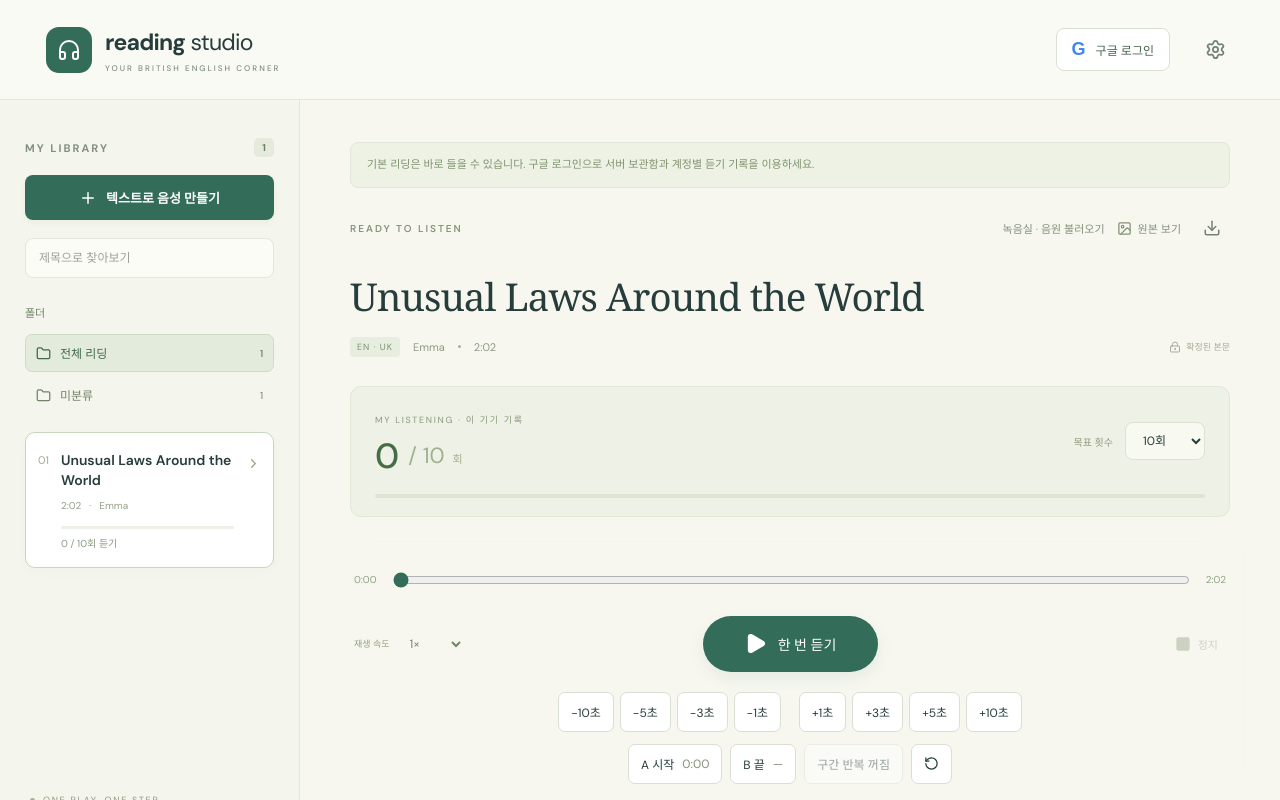
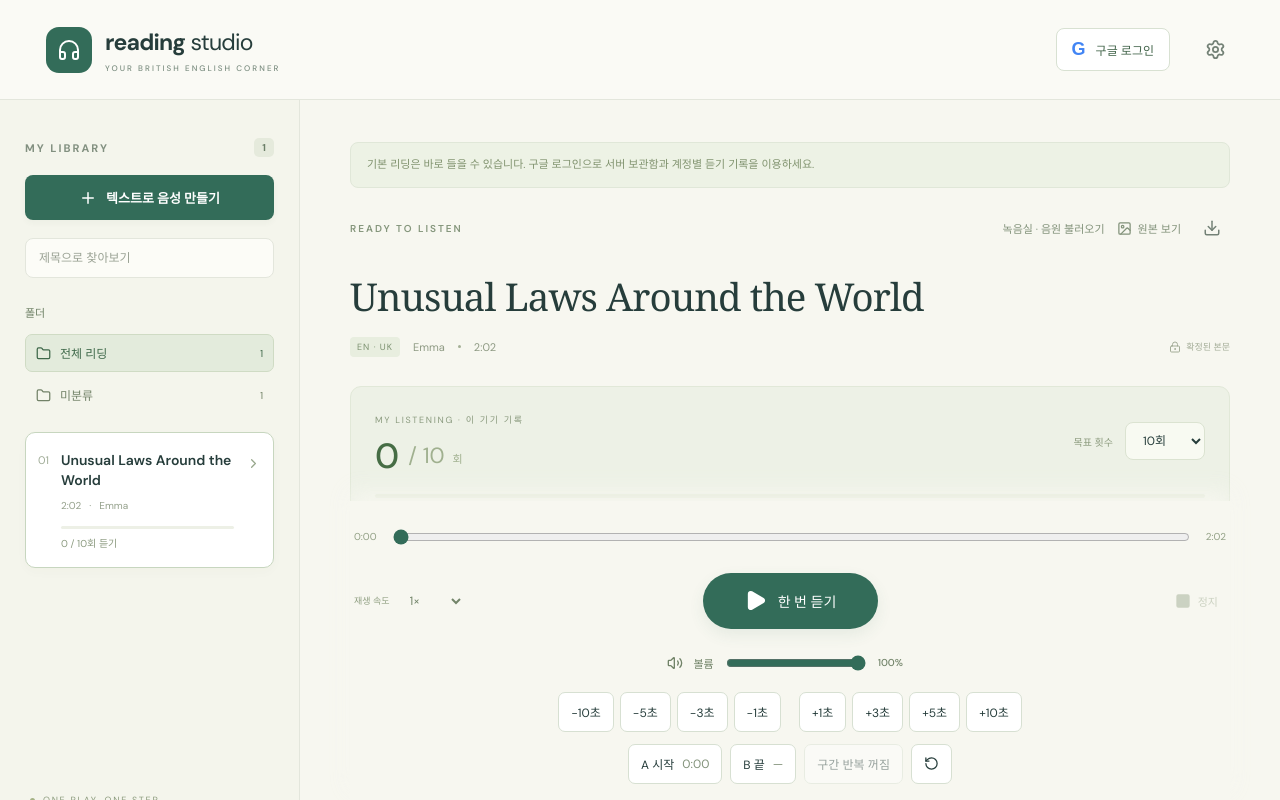
Before and after one commit to Hunjeh404/english, a React (Vite) app: page / in a window 1280 px wide. Shown: the top 800 px of the page. Built offline with nearby package versions, Linux system fonts and the light colour scheme.

Commit message:
Resume playback with Space, add volume shortcuts and require actual listening time

```diff
--- a/app/reading-studio.tsx
+++ b/app/reading-studio.tsx
@@ -11,7 +11,7 @@ import RecordingStudio from './recording-studio';
 import AudioUpload from './audio-upload';
 import LibraryFolders from './library-folders';
 import {filterReadings,sortReadings,sortFolders,READING_SORTS,isReadingSort,type ReadingSort} from '../lib/library';
-import {activeLoop,repeatTarget,seekTime,isArrowSeekStep,arrowSeekDelta,type PlaybackLoop} from '../lib/playback';
+import {activeLoop,repeatTarget,seekTime,isArrowSeekStep,arrowSeekDelta,arrowVolumeDelta,clampVolume,ListeningClock,type PlaybackLoop} from '../lib/playback';
 import type {Session} from '@supabase/supabase-js';
 
 type Photo={file:File;url:string};
@@ -36,6 +36,7 @@ export default function ReadingStudio(){
  const audio=useRef<HTMLAudioElement|null>(null),worker=useRef<Worker|null>(null),playId=useRef<string|null>(null),sampleUrl=useRef<string|null>(null),reader=useRef<HTMLDivElement|null>(null),playerPanel=useRef<HTMLDivElement|null>(null),busyRef=useRef(false),photosRef=useRef<Photo[]>([]);
  const [loop,setLoop]=useState<PlaybackLoop>({start:0,end:null,enabled:false});
  const loopRef=useRef<PlaybackLoop>(loop),readingAudio=useRef<HTMLAudioElement|null>(null),cue=useRef(0),loopFrame=useRef(0);
+ const [volume,setVolume]=useState(1);const volumeRef=useRef(1);
  const canUpload=!!account?.canUpload;
  const active=items.find(p=>p.id===selected),locked=!!generated||busy==='tts'||busy==='save';
  function guestProgress(){try{let g=JSON.parse(localStorage.getItem('english-guest-progress')||'{}') as {goal?:number;completed?:number;goalVersion?:number};if(g.goalVersion!==2){g={...g,goal:10,goalVersion:2};localStorage.setItem('english-guest-progress',JSON.stringify(g));}return g;}catch{return {goal:10,goalVersion:2};}}
@@ -61,6 +62,7 @@ export default function ReadingStudio(){
   setKey(sessionStorage.getItem('english-gemini')||'');
   try{const saved=localStorage.getItem('english-list-sort');if(isReadingSort(saved)){setSortOrder(saved);setSortDraft(saved);}}catch{}
   try{const seconds=Number(localStorage.getItem('english-arrow-seconds'));if(isArrowSeekStep(seconds)){setArrowStep(seconds);setArrowDraft(String(seconds));}}catch{}
+  try{const stored=localStorage.getItem('english-playback-volume');if(stored!==null&&Number.isFinite(Number(stored))){const value=clampVolume(Number(stored));volumeRef.current=value;setVolume(value);}}catch{}
   const draft=localStorage.getItem('english-draft');if(draft){try{const d=JSON.parse(draft);setTitle(d.title||'');setBody(d.body||'');setVoice(d.voice||'bf_emma');}catch{}}
   let live=true,lastToken:string|null|undefined;let chain=Promise.resolve();
   const synchronize=async(session:Session|null)=>{
@@ -97,7 +99,7 @@ export default function ReadingStudio(){
   const w=worker.current;
   w.onmessage=(e)=>{const d=e.data;if(d.type==='progress'){setStatus(d.message);setProgress(d.percent);}else if(d.type==='error'){busyRef.current=false;setBusy('');setError(`음성 생성에 실패했습니다. ${d.message}`);}else if(d.type==='done'){
     busyRef.current=false;setBusy('');const blob=new Blob([d.wav],{type:'audio/wav'});
-    if(sample){audio.current?.pause();if(sampleUrl.current)URL.revokeObjectURL(sampleUrl.current);sampleUrl.current=URL.createObjectURL(blob);const a=new Audio(sampleUrl.current);audio.current=a;a.onended=()=>{setNotice('미리듣기가 끝났습니다.');};void a.play().catch(()=>setNotice('미리듣기 준비 완료. 아래 버튼으로 들어보세요.'));setNotice('선택한 영국 음성 미리듣기');}
+    if(sample){audio.current?.pause();if(sampleUrl.current)URL.revokeObjectURL(sampleUrl.current);sampleUrl.current=URL.createObjectURL(blob);const a=new Audio(sampleUrl.current);a.volume=volumeRef.current;audio.current=a;a.onended=()=>{setNotice('미리듣기가 끝났습니다.');};void a.play().catch(()=>setNotice('미리듣기 준비 완료. 아래 버튼으로 들어보세요.'));setNotice('선택한 영국 음성 미리듣기');}
     else{const g={blob,duration:d.duration,id:uuid()};setGenerated(g);if(accountRef.current?.canUpload)void save(g);else setNotice('음성을 만들었습니다. 파일을 내려받아 사용하세요. 서버 업로드는 허용된 두 계정만 가능합니다.');}
   }};
   w.onerror=()=>{busyRef.current=false;setBusy('');setError('음성 엔진을 불러오지 못했습니다. 인터넷 연결을 확인한 뒤 다시 시도해 주세요.');w.terminate();worker.current=null;};
@@ -118,18 +120,23 @@ export default function ReadingStudio(){
   else setError('B 지점은 A 지점보다 뒤에 지정해 주세요.');
  }
  function toggleLoop(){const range=loopRef.current;if(range.end===null)return;const next={...range,enabled:!range.enabled};updateLoop(next);if(next.enabled)moveTo(next.start);}
- function bellAudio(){return new Audio(URL.createObjectURL(new Blob([pcmToWav([chime()])],{type:'audio/wav'})));}
+ function changeVolume(value:number){const next=clampVolume(value);volumeRef.current=next;setVolume(next);if(audio.current)audio.current.volume=next;if(readingAudio.current)readingAudio.current.volume=next;try{localStorage.setItem('english-playback-volume',String(next));}catch{}}
+ function bellAudio(){const a=new Audio(URL.createObjectURL(new Blob([pcmToWav([chime()])],{type:'audio/wav'})));a.volume=volumeRef.current;return a;}
  async function togglePlay(){if(!active)return;setError('');
   if(playing){audio.current?.pause();setPlaying(false);setPaused(true);return;}
-  if(paused&&audio.current){await audio.current.play().then(()=>setPlaying(true)).catch(()=>setError('재생하지 못했습니다. 다시 시도해 주세요.'));setPaused(false);return;}
-  const startAt=seekTime(cue.current,active.duration,loopRef.current);stop();cue.current=startAt;const id=active.id;const a=new Audio(mediaUrl(active));a.loop=false;a.preload='auto';a.playbackRate=speed;readingAudio.current=a;audio.current=a;const sessionId=uuid();playId.current=sessionId;setElapsed(startAt);reader.current?.scrollTo({top:0});let practiced=activeLoop(loopRef.current);
+  if(paused&&audio.current){await audio.current.play().then(()=>{setPlaying(true);setPaused(false);}).catch(()=>setError('재생하지 못했습니다. 다시 시도해 주세요.'));return;}
+  const startAt=seekTime(cue.current,active.duration,loopRef.current);stop();cue.current=startAt;const id=active.id;const a=new Audio(mediaUrl(active));a.loop=false;a.preload='auto';a.playbackRate=speed;a.volume=volumeRef.current;readingAudio.current=a;audio.current=a;const sessionId=uuid();playId.current=sessionId;setElapsed(startAt);reader.current?.scrollTo({top:0});let practiced=activeLoop(loopRef.current);const listened=new ListeningClock();
   a.onloadedmetadata=()=>{if(playId.current===sessionId)a.currentTime=cue.current;};
   const checkLoop=()=>{const range=loopRef.current;if(activeLoop(range))practiced=true;const target=repeatTarget(a.currentTime,range);if(target!==null)a.currentTime=target;};
   a.onplay=()=>{if(playId.current!==sessionId)return;cancelAnimationFrame(loopFrame.current);const tick=()=>{if(playId.current!==sessionId||a.paused)return;checkLoop();loopFrame.current=requestAnimationFrame(tick);};loopFrame.current=requestAnimationFrame(tick);};
-  a.onpause=()=>{if(playId.current===sessionId)cancelAnimationFrame(loopFrame.current);};
+  const pauseClock=()=>{if(playId.current===sessionId)listened.pause(performance.now());};
+  a.onplaying=()=>{if(playId.current===sessionId){listened.start(performance.now());setPlaying(true);setPaused(false);}};
+  a.onwaiting=pauseClock;a.onseeking=pauseClock;
+  a.onseeked=()=>{if(playId.current===sessionId&&!a.paused&&!a.ended&&a.readyState>=3)listened.start(performance.now());};
+  a.onpause=()=>{if(playId.current===sessionId){pauseClock();cancelAnimationFrame(loopFrame.current);if(!a.ended){setPlaying(false);setPaused(true);}}};
   a.ontimeupdate=()=>{if(playId.current!==sessionId)return;checkLoop();cue.current=a.currentTime;setElapsed(a.currentTime);};a.onerror=()=>{if(playId.current!==sessionId)return;setError('음성을 불러오지 못했습니다. 연결을 확인하고 다시 재생해 주세요.');stop();};
-  a.onended=async()=>{if(playId.current!==sessionId)return;const range=loopRef.current;if(activeLoop(range)){practiced=true;a.currentTime=range.start;void a.play().catch(()=>{setError('구간을 다시 재생하지 못했습니다.');stop();});return;}
-   if(active.voice==='uploaded'){const end=bellAudio();audio.current=end;end.onended=()=>URL.revokeObjectURL(end.src);try{await end.play();}catch{}}const completedId=sessionId;playId.current=null;readingAudio.current=null;cue.current=0;setPlaying(false);setPaused(false);setElapsed(0);if(!completedId||practiced)return;
+  a.onended=async()=>{if(playId.current!==sessionId)return;pauseClock();const finishedAt=performance.now(),duration=Number.isFinite(a.duration)&&a.duration>0?a.duration:active.duration,qualifies=listened.qualifies(duration,finishedAt);const range=loopRef.current;if(activeLoop(range)){practiced=true;a.currentTime=range.start;void a.play().catch(()=>{setError('구간을 다시 재생하지 못했습니다.');stop();});return;}
+   if(active.voice==='uploaded'){const end=bellAudio();audio.current=end;end.onended=()=>URL.revokeObjectURL(end.src);try{await end.play();}catch{}}const completedId=sessionId;playId.current=null;readingAudio.current=null;cue.current=0;setPlaying(false);setPaused(false);setElapsed(0);if(!completedId||practiced)return;if(!qualifies){setNotice('실제 재생 시간이 음원 길이보다 짧아 듣기 횟수에 포함하지 않았습니다.');return;}
    if(!accountRef.current){const g=guestProgress();localStorage.setItem('english-guest-progress',JSON.stringify({...g,completed:(g.completed||0)+1}));await refresh();setNotice('한 번 듣기를 마쳤습니다. 비로그인 기록은 이 기기에 저장됩니다.');return;}const entry={id,playId:completedId,userId:accountRef.current.id};let queue=[];try{queue=JSON.parse(localStorage.getItem('english-completions')||'[]');}catch{}localStorage.setItem('english-completions',JSON.stringify([...queue,entry]));
    setNotice('한 번 듣기를 마쳤습니다. 다음 듣기는 재생 버튼을 눌러 주세요.');try{await flush();await refresh();const remaining=JSON.parse(localStorage.getItem('english-completions')||'[]');if(remaining.some((p:{playId:string})=>p.playId===completedId))setNotice('듣기 기록을 임시 보관했습니다. 연결되면 서버에 반영합니다.');}catch{setNotice('듣기 기록을 임시 보관했습니다. 연결되면 서버에 반영합니다.');}
   };
@@ -142,12 +149,12 @@ export default function ReadingStudio(){
  async function remove(){if(!active||deleteTitle!==active.title)return;setBusy('save');try{stop();await api(`/api/passages/${active.id}`,{method:'DELETE'});setDeleting(false);setDeleteTitle('');await refresh();setNotice('리딩과 원본 사진, 음성을 삭제했습니다.');}catch(e){setError((e as Error).message);}finally{setBusy('');}}
  useEffect(()=>{
   const onPlaybackKey=(event:KeyboardEvent)=>{
-   const isSpace=event.code==='Space',delta=arrowSeekDelta(event.code,arrowStep);
-   if((!isSpace&&!delta)||(isSpace&&event.repeat)||event.ctrlKey||event.altKey||event.metaKey||(!isSpace&&event.shiftKey)||view!=='library'||recordingOpen||!active)return;
+   const isSpace=event.code==='Space',delta=arrowSeekDelta(event.code,arrowStep),volumeDelta=arrowVolumeDelta(event.code);
+   if((!isSpace&&!delta&&!volumeDelta)||(isSpace&&event.repeat)||event.ctrlKey||event.altKey||event.metaKey||(!isSpace&&event.shiftKey)||view!=='library'||recordingOpen||!active)return;
    const target=event.target as HTMLElement|null;
-   const timeline=target instanceof HTMLInputElement&&target.type==='range'&&target.getAttribute('aria-label')==='음성 재생 위치';
-   if((!timeline&&target?.closest('input,textarea,select,[contenteditable="true"],[role="textbox"]'))||target?.closest('[role="dialog"]')||document.querySelector('[role="dialog"]'))return;
-   event.preventDefault();if(delta)moveTo(currentTime()+delta);else if(playing)stop();else void togglePlay();
+   const playerSlider=target instanceof HTMLInputElement&&target.type==='range'&&['음성 재생 위치','재생 볼륨'].includes(target.getAttribute('aria-label')||'');
+   if((!playerSlider&&target?.closest('input,textarea,select,[contenteditable="true"],[role="textbox"]'))||target?.closest('[role="dialog"]')||document.querySelector('[role="dialog"]'))return;
+   event.preventDefault();if(delta)moveTo(currentTime()+delta);else if(volumeDelta)changeVolume(volumeRef.current+volumeDelta);else void togglePlay();
   };
   window.addEventListener('keydown',onPlaybackKey);return()=>window.removeEventListener('keydown',onPlaybackKey);
  },[view,active?.id,playing,paused,speed,recordingOpen,arrowStep]);
@@ -171,6 +178,7 @@ export default function ReadingStudio(){
     <div className="listening-summary"><div><span className="summary-label">{account?'MY LISTENING · 계정 기록':'MY LISTENING · 이 기기 기록'}</span><div className="big-count">{active.completed}<span>/ {active.goal}<small>회</small></span>{active.completed>=active.goal&&<span className="done-pill"><Check size={13}/>목표 달성</span>}</div></div><div className="summary-right"><label htmlFor="listen-goal">목표 횟수</label><select id="listen-goal" value={active.goal} onChange={e=>changeGoal(Number(e.target.value))}>{Array.from(new Set([1,3,5,7,10,15,20,30,50,100,active.goal])).sort((a,b)=>a-b).map(n=><option key={n} value={n}>{n}회</option>)}</select></div><div className="summary-track"><span style={{width:`${Math.min(100,active.completed/active.goal*100)}%`}}/></div></div>
     {(active.body||originals)&&<><div className="reading-toolbar"><span>{originals?'ORIGINAL PAGES':'THE PASSAGE'}</span><div><button aria-label="본문 글자 작게" onClick={()=>setFontSize(s=>Math.max(16,s-2))}>A−</button><button aria-label="본문 글자 크게" onClick={()=>setFontSize(s=>Math.min(34,s+2))}>A+</button></div></div><div ref={reader} className="passage-paper" style={{fontSize}}>{originals?<div className="original-pages">{(JSON.parse(active.images) as string[]).length?(JSON.parse(active.images) as string[]).map((_,i)=><a key={i} href={mediaUrl(active,'image',i)} target="_blank" rel="noreferrer"><img src={mediaUrl(active,'image',i)} alt={`원본 교재 ${i+1}쪽`}/></a>):<p className="no-images">이 리딩은 텍스트로 추가되어 원본 사진이 없습니다.</p>}</div>:active.body.split(/\n\s*\n/).map((p,i)=><p key={i} lang="en-GB">{p}</p>)}</div></>}
     <div className="player" ref={playerPanel}><div className="player-line"><span>{formatTime(elapsed)}</span><input className="audio-seek" aria-label="음성 재생 위치" aria-valuetext={formatTime(elapsed)} type="range" min="0" max={active.duration} step="0.05" value={Math.min(elapsed,active.duration)} disabled={recordingOpen} onChange={e=>moveTo(Number(e.target.value))}/><span>{formatTime(active.duration)}</span></div><div className="player-controls"><div className="speed-control"><label htmlFor="speed">재생 속도</label><select id="speed" value={speed} onChange={e=>{setSpeed(Number(e.target.value));if(readingAudio.current)readingAudio.current.playbackRate=Number(e.target.value);}}>{[.75,.85,1,1.1,1.25,1.5].map(n=><option key={n} value={n}>{n}×</option>)}</select></div><button className="play-button" disabled={recordingOpen} onClick={togglePlay}>{playing?<Pause size={23} fill="currentColor"/>:<Play size={23} fill="currentColor"/>}{playing?'일시정지':paused?'이어서 듣기':loop.enabled?'구간 듣기':'한 번 듣기'}</button><button className="stop-button" disabled={!playing&&!paused&&!elapsed} onClick={stop}><Square size={16} fill="currentColor"/>정지</button></div>
+     <label className="playback-volume"><Volume2 size={16}/><span>볼륨</span><input type="range" aria-label="재생 볼륨" min="0" max="100" step="5" value={Math.round(volume*100)} onChange={e=>changeVolume(Number(e.target.value)/100)}/><strong>{Math.round(volume*100)}%</strong></label>
      <div className="seek-buttons" role="group" aria-label="재생 시간 이동"><div>{[10,5,3,1].map(n=><button key={n} aria-label={`${n}초 뒤로`} disabled={recordingOpen} onClick={()=>moveTo(currentTime()-n)}>−{n}초</button>)}</div><div>{[1,3,5,10].map(n=><button key={n} aria-label={`${n}초 앞으로`} disabled={recordingOpen} onClick={()=>moveTo(currentTime()+n)}>+{n}초</button>)}</div></div>
      <div className="loop-controls" role="group" aria-label="구간 반복"><button disabled={recordingOpen} onClick={()=>setLoopPoint('a')}>A 시작 <span>{formatTime(loop.start)}</span></button><button disabled={recordingOpen} onClick={()=>setLoopPoint('b')}>B 끝 <span>{loop.end===null?'—':formatTime(loop.end)}</span></button><button className={loop.enabled?'enabled':''} aria-pressed={loop.enabled} disabled={loop.end===null||recordingOpen} onClick={toggleLoop}>구간 반복 {loop.enabled?'켜짐':'꺼짐'}</button><button aria-label="반복 구간 초기화" disabled={recordingOpen} onClick={()=>updateLoop({start:0,end:null,enabled:false})}><RotateCcw size={15}/></button></div>
     </div>
--- a/app/recording-studio.tsx
+++ b/app/recording-studio.tsx
@@ -2,6 +2,7 @@
 import {useEffect,useRef,useState,type ChangeEvent} from 'react';
 import {Mic,Square,Download,Upload,LoaderCircle,Headphones,X} from 'lucide-react';
 import {formatTime,uuid} from '../lib/reading-core';
+import {arrowVolumeDelta} from '../lib/playback';
 import {cloudApi} from '../lib/cloud-store';
 import {exportMedia,makeCover,releaseEncoder} from '../lib/media-export';
 type Props={folderId?:string|null;title:string;body:string;audioUrl:string;images:string[];canUpload:boolean;onSaved:(id:string)=>Promise<void>;onClose:()=>void};
@@ -19,7 +20,8 @@ export default function RecordingStudio(props:Props){
  useEffect(()=>{live.current=true;void listDevices();const changed=()=>void listDevices();navigator.mediaDevices?.addEventListener('devicechange',changed);return()=>{live.current=false;navigator.mediaDevices?.removeEventListener('devicechange',changed);const g=graph.current;if(g){g.recorder.onstop=null;if(g.recorder.state!=='inactive')g.recorder.stop();clearInterval(g.timer);g.mic.getTracks().forEach(t=>t.stop());void g.context.close();}graph.current?.backing.pause();player.current?.pause();[takeRef.current?.url,localRef.current?.url,downloadRef.current?.url].forEach(u=>{if(u)URL.revokeObjectURL(u);});releaseEncoder();};},[]);
  useEffect(()=>{takeRef.current=take;},[take]);useEffect(()=>{localRef.current=local;},[local]);useEffect(()=>{downloadRef.current=download;},[download]);
  useEffect(()=>{if(player.current)player.current.volume=Math.min(1,music/100);const g=graph.current;if(g){g.voice.gain.setTargetAtTime(voice/100,g.context.currentTime,.02);g.music.gain.setTargetAtTime(music/100,g.context.currentTime,.02);}},[voice,music]);
- useEffect(()=>{const key=(e:KeyboardEvent)=>{if(e.code!=='Space'||e.repeat||e.ctrlKey||e.metaKey||e.altKey||(e.target as HTMLElement)?.closest('input,textarea,select,button,[contenteditable="true"],[role="dialog"]'))return;e.preventDefault();if(!player.current||recording||preparing)return;if(player.current.paused)void player.current.play().catch(()=>setError('재생할 수 없는 음원입니다.'));else{player.current.pause();player.current.currentTime=0;}};window.addEventListener('keydown',key);return()=>window.removeEventListener('keydown',key);},[recording,preparing]);
+ useEffect(()=>{const key=(e:KeyboardEvent)=>{const volumeDelta=arrowVolumeDelta(e.code);if((e.code!=='Space'&&!volumeDelta)||(e.code==='Space'&&e.repeat)||e.ctrlKey||e.metaKey||e.altKey||e.shiftKey||(e.target as HTMLElement)?.closest('input,textarea,select,[contenteditable="true"],[role="dialog"]')||document.querySelector('[role="dialog"]'))return;if(e.code==='Space'&&(e.target as HTMLElement)?.closest('button'))return;e.preventDefault();if(volumeDelta){setMusic(value=>Math.max(0,Math.min(150,value+Math.round(volumeDelta*100))));return;}if(!player.current||recording||preparing)return;if(player.current.paused)void player.current.play().catch(()=>setError('재생할 수 없는 음원입니다.'));else player.current.pause();};window.addEventListener('keydown',key);return()=>window.removeEventListener('keydown',key);},[recording,preparing]);
+
  function clearDownload(){if(downloadRef.current)URL.revokeObjectURL(downloadRef.current.url);downloadRef.current=null;setDownload(null);}
  function stop(){const g=graph.current;if(!g||g.recorder.state==='inactive')return;g.backing.pause();clearInterval(g.timer);g.recorder.stop();g.mic.getTracks().forEach(t=>t.stop());setRecording(false);}
  async function enableMic(){setError('');try{if(!navigator.mediaDevices?.getUserMedia)throw new Error('이 브라우저에서는 마이크를 사용할 수 없습니다. HTTPS에서 최신 Chrome이나 Safari로 열어 주세요.');const stream=await navigator.mediaDevices.getUserMedia({audio:true});stream.getTracks().forEach(t=>t.stop());await listDevices();setMessage('장치를 선택하세요. 새로 연결한 유선·블루투스 마이크도 목록에 표시됩니다.');}catch(e){setError('마이크 권한 또는 장치 연결을 확인해 주세요. '+(e as Error).message);}}
--- a/lib/playback.ts
+++ b/lib/playback.ts
@@ -1,6 +1,17 @@
 export type PlaybackLoop={start:number;end:number|null;enabled:boolean};
 export function isArrowSeekStep(value:number){return Number.isInteger(value)&&value>=1&&value<=60;}
 export function arrowSeekDelta(code:string,step:number){return code==='ArrowLeft'?-step:code==='ArrowRight'?step:0;}
+export function arrowVolumeDelta(code:string){return code==='ArrowUp'?.05:code==='ArrowDown'?-.05:0;}
+export function clampVolume(value:number){return Math.max(0,Math.min(1,Math.round(value*100)/100));}
+/** Wall-clock time while the media is playing, excluding pauses, stalls and seeks. */
+export class ListeningClock{
+ private accumulated=0;
+ private started:number|null=null;
+ start(now:number){if(this.started===null)this.started=now;}
+ pause(now:number){if(this.started!==null){this.accumulated+=Math.max(0,now-this.started);this.started=null;}}
+ seconds(now:number){return (this.accumulated+(this.started===null?0:Math.max(0,now-this.started)))/1000;}
+ qualifies(duration:number,now:number){return Number.isFinite(duration)&&duration>0&&this.seconds(now)>=duration;}
+}
 export function activeLoop(loop:PlaybackLoop):loop is PlaybackLoop&{end:number}{
  return loop.enabled&&loop.end!==null&&loop.end-loop.start>=.25;
 }
```
Also changed, not shown: app/globals.css, 1 other file (tests, documents, lock files or other folders).
